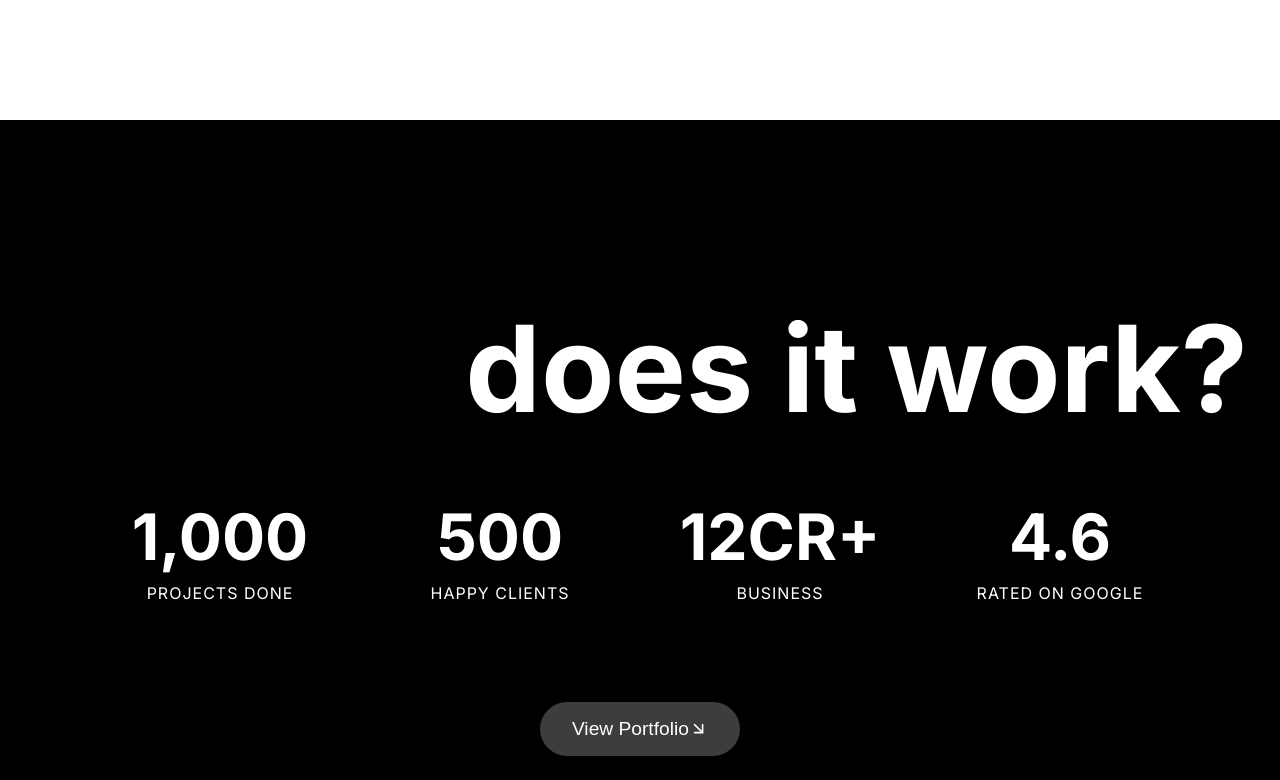
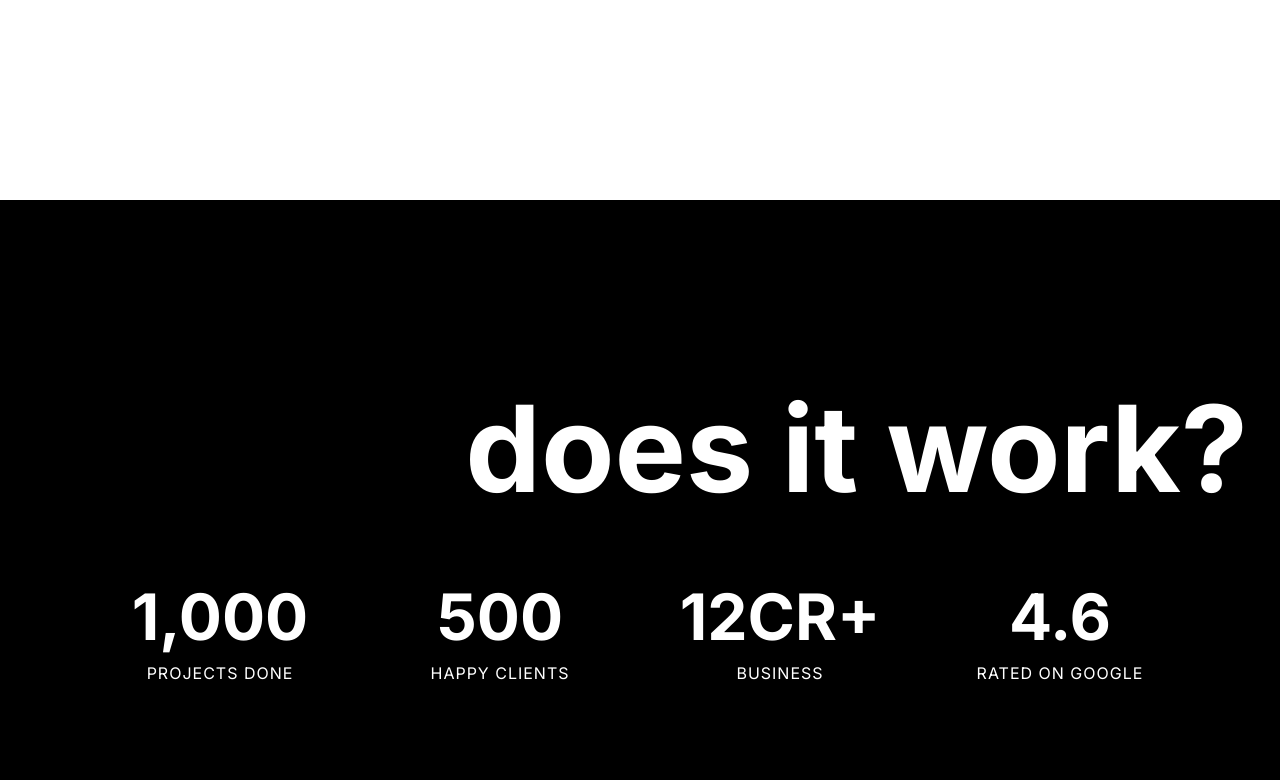
Before and after one commit to marketLube/hawksee, a React (Vite) app: page / in a window 1280 px wide. Shown: the part 6120-6900 px from the top of the page. Built offline with nearby package versions, Linux system fonts and the light colour scheme.

Commit message:
some adjustments

```diff
--- a/Sass/page/Section3/Counter.scss
+++ b/Sass/page/Section3/Counter.scss
@@ -10,7 +10,7 @@
   flex-direction: column;
   justify-content: space-around;
   padding: 2rem;
-  margin-top: -10rem;
+  margin-top: -5rem;
   @include responsive.respond(bigDesktop) {
     height: 100vh;
   }
--- a/css/style.css
+++ b/css/style.css
@@ -1552,7 +1552,7 @@ a {
   flex-direction: column;
   justify-content: space-around;
   padding: 2rem;
-  margin-top: -10rem;
+  margin-top: -5rem;
 }
 @media only screen and (min-width: 1400px) and (max-width: 1699.98px) {
   .counterSection {
```
Also changed, not shown: 1 other file (tests, documents, lock files or other folders).
